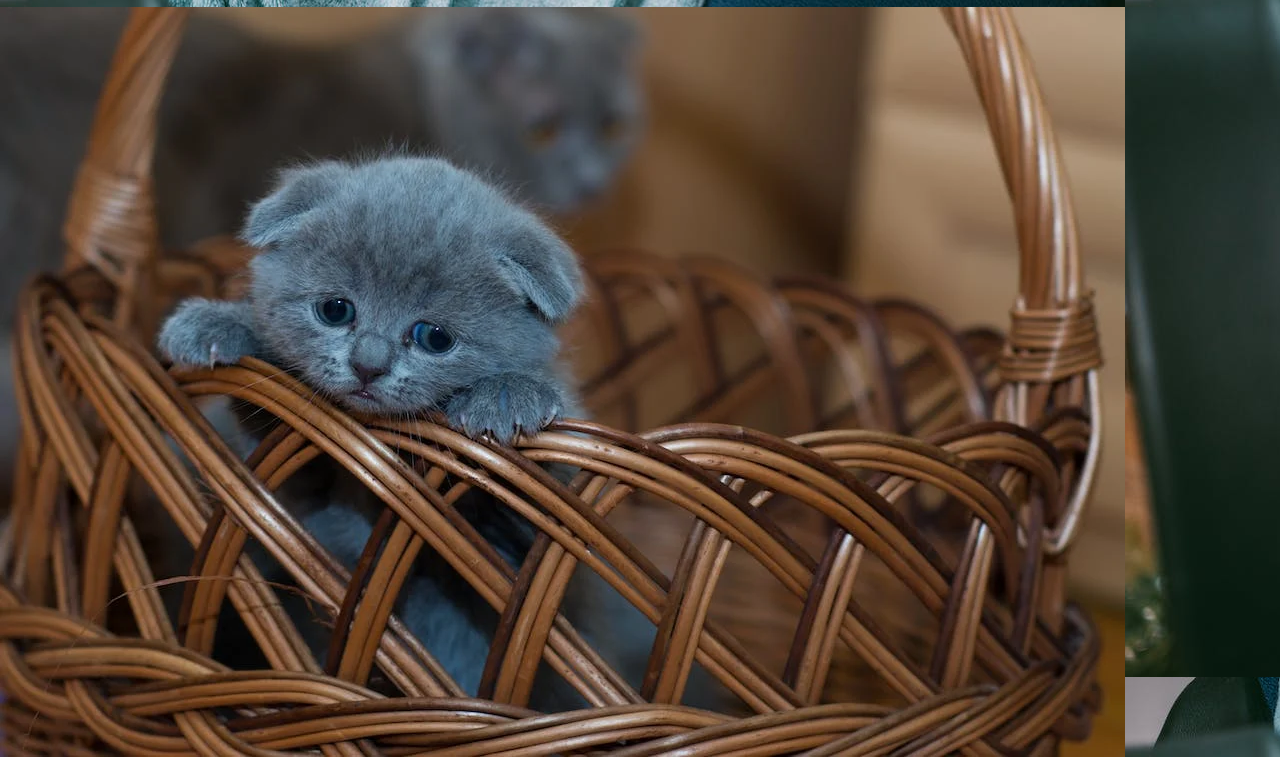
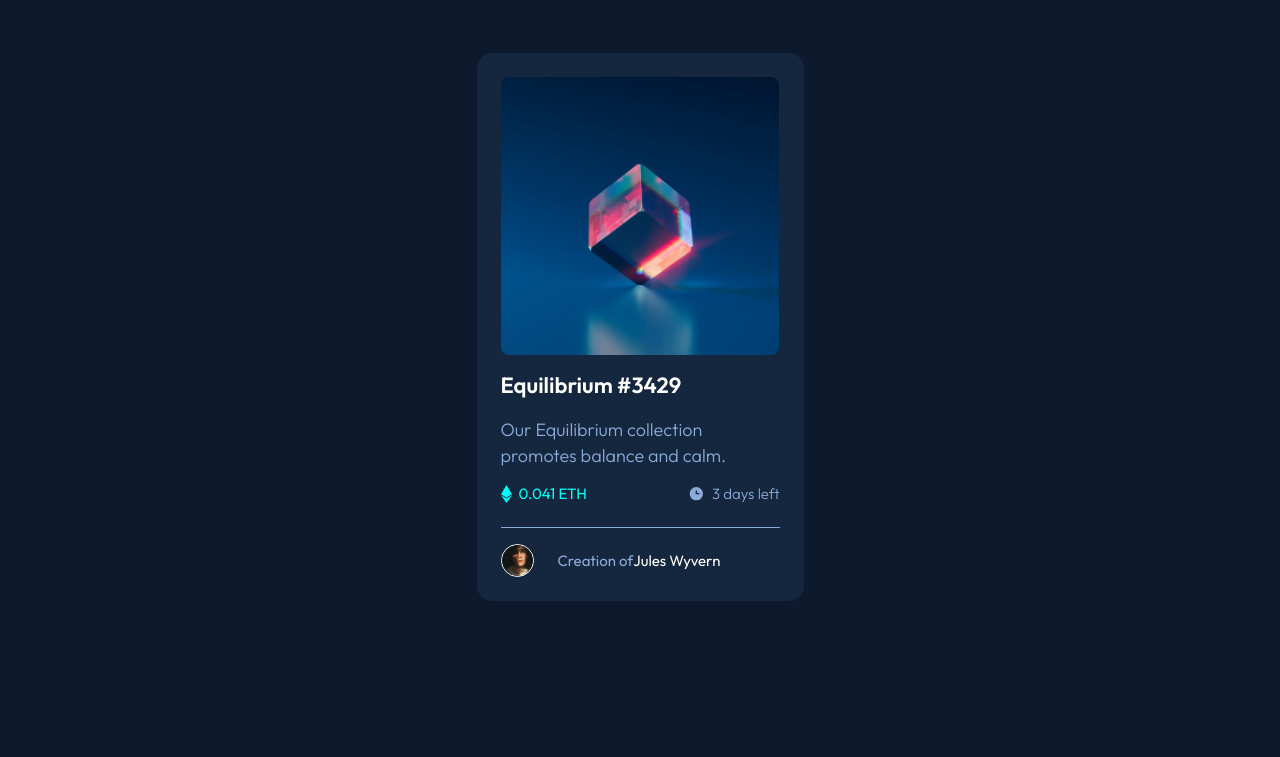
Before and after one commit to sheilitamr/nft-preview-frontendmentor, a website built with Vite: page src/index.html in a window 1280 px wide. Shown: the part 73-830 px from the top of the page. After the commit the page ends 800 px from the top, so only its background shows below. Built offline with nearby package versions, Linux system fonts and the light colour scheme; some packages are replaced by stand-ins of ours.

Commit message:
nft-preview frontendmentor terminado

```diff
--- a/src/css/style.css
+++ b/src/css/style.css
@@ -2,6 +2,13 @@
 *::after,
 *::before {
   box-sizing: border-box;
+}
+
+:root {
+  --background-color: #0d192c;
+  --card-background: #15263f;
+  --primary-text-color: #8bacd9;
+  --secondary-text-color: #00fff8;
 }
 
 img {
@@ -22,6 +29,132 @@ a {
 }
 
 body {
-  margin: 0;
-  background-image: url(../assets/images/sleep-cat.jpeg);
+  margin: 0 auto;
+  display: flex;
+  justify-content: center;
+  align-items: center;
+  min-height: 100vh;
+  background-color: var(--background-color);
+  font-family: 'Outfit', sans-serif;
 }
+
+.card {
+  width: 327px;
+  background-color: var(--card-background);
+  border-radius: 15px;
+  padding: 24px;
+}
+.card__image {
+  border-radius: 8px;
+  width: 278px;
+  height: 278px;
+}
+
+.card-image-container {
+  position: relative;
+}
+
+@media screen and (min-width: 768px) {
+  .card-image-container:hover .card-image-hover {
+    width: 100%;
+    height: 100%;
+    top: 0;
+    left: 0;
+    position: absolute;
+    z-index: 1;
+    background-image: url(../assets/images/icon-view.svg);
+    background-size: 48px 48px;
+    background-position: center;
+    background-repeat: no-repeat;
+    background-color: #00fff790;
+  }
+}
+.card__title {
+  font-size: 22px;
+  font-weight: 600;
+  color: white;
+}
+@media screen and (min-width: 768px) {
+  .card__title:hover {
+    color: var(--secondary-text-color);
+    cursor: pointer;
+  }
+}
+
+.card__text {
+  font-size: 18px;
+  font-weight: 300;
+  color: var(--primary-text-color);
+  line-height: 26px;
+  margin-bottom: 16px;
+}
+
+.border-card {
+  border-bottom: 1px solid var(--primary-text-color);
+  margin-bottom: 16px;
+}
+
+.card-data {
+  display: flex;
+  justify-content: space-between;
+  align-items: center;
+  margin-bottom: 16px;
+}
+
+@media screen and (min-width: 768px) {
+  .card-data {
+    margin-bottom: 24px;
+  }
+}
+.card-number {
+  display: flex;
+  align-items: center;
+  gap: 7px;
+}
+.card-data__number {
+  color: var(--secondary-text-color);
+  font-size: 15px;
+  font-weight: 400;
+}
+
+.card-days {
+  display: flex;
+  align-items: center;
+  gap: 7px;
+}
+.card-data__days {
+  display: inline-block;
+  color: var(--primary-text-color);
+  font-size: 15px;
+  font-weight: 300;
+}
+
+.user {
+  display: flex;
+  align-items: center;
+}
+
+.user__image {
+  width: 33px;
+  height: 33px;
+  border: 1px solid white;
+  border-radius: 50%;
+  margin-right: 24px;
+}
+.user__copy,
+.user__name {
+  font-size: 15px;
+  font-weight: 400;
+  color: var(--primary-text-color);
+}
+
+.user__name {
+  color: white;
+}
+
+@media screen and (min-width: 768px) {
+  .user__name:hover {
+    color: var(--secondary-text-color);
+    cursor: pointer;
+  }
+}
--- a/src/index.html
+++ b/src/index.html
@@ -4,12 +4,41 @@
     <meta charset="UTF-8" />
     <link rel="icon" type="image/svg+xml" href="/vite.svg" />
     <meta name="viewport" content="width=device-width, initial-scale=1.0" />
+    <link rel="preconnect" href="https://fonts.googleapis.com" />
+    <link rel="preconnect" href="https://fonts.gstatic.com" crossorigin />
+    <link href="https://fonts.googleapis.com/css2?family=Outfit:wght@300;400;600&display=swap" rel="stylesheet" />
     <link rel="stylesheet" href="css/normalize.css" />
     <link rel="stylesheet" href="css/style.css" />
     <title>Vite App</title>
   </head>
   <body>
-    <h1>Hola</h1>
-    <img src="./assets/images/cute-cat.webp" alt="" />
+    <div class="main-container">
+      <div class="card">
+        <div class="card-image-container">
+          <img src="assets/images/image-equilibrium.jpg" alt="equillibrium image" class="card__image" />
+          <div class="card-image-hover"></div>
+        </div>
+        <h2 class="card__title">Equilibrium #3429</h2>
+        <p class="card__text">Our Equilibrium collection promotes balance and calm.</p>
+
+        <div class="card-data">
+          <div class="card-number">
+            <img src="assets/images/icon-ethereum.svg" alt="icon-ethereum" class="card-data__image-number" />
+            <span class="card-data__number"> 0.041 ETH </span>
+          </div>
+
+          <div class="card-days">
+            <img src="assets/images/icon-clock.svg" alt="icon-clock" class="card-data__image-clock" />
+            <span class="card-data__days">3 days left</span>
+          </div>
+        </div>
+        <div class="border-card"></div>
+        <div class="user">
+          <img src="assets/images/image-avatar.png" alt="avatar image" class="user__image" />
+          <span class="user__copy">Creation of</span>
+          <span class="user__name">Jules Wyvern</span>
+        </div>
+      </div>
+    </div>
   </body>
 </html>
```
Also changed, not shown: src/assets/images/cute-cat.webp (deleted), src/assets/images/favicon-32x32.png (added), src/assets/images/icon-clock.svg (added), src/assets/images/icon-ethereum.svg (added), src/assets/images/icon-view.svg (added), src/assets/images/image-avatar.png (added), src/assets/images/image-equilibrium.jpg (added), src/assets/images/sleep-cat.jpeg (deleted).
